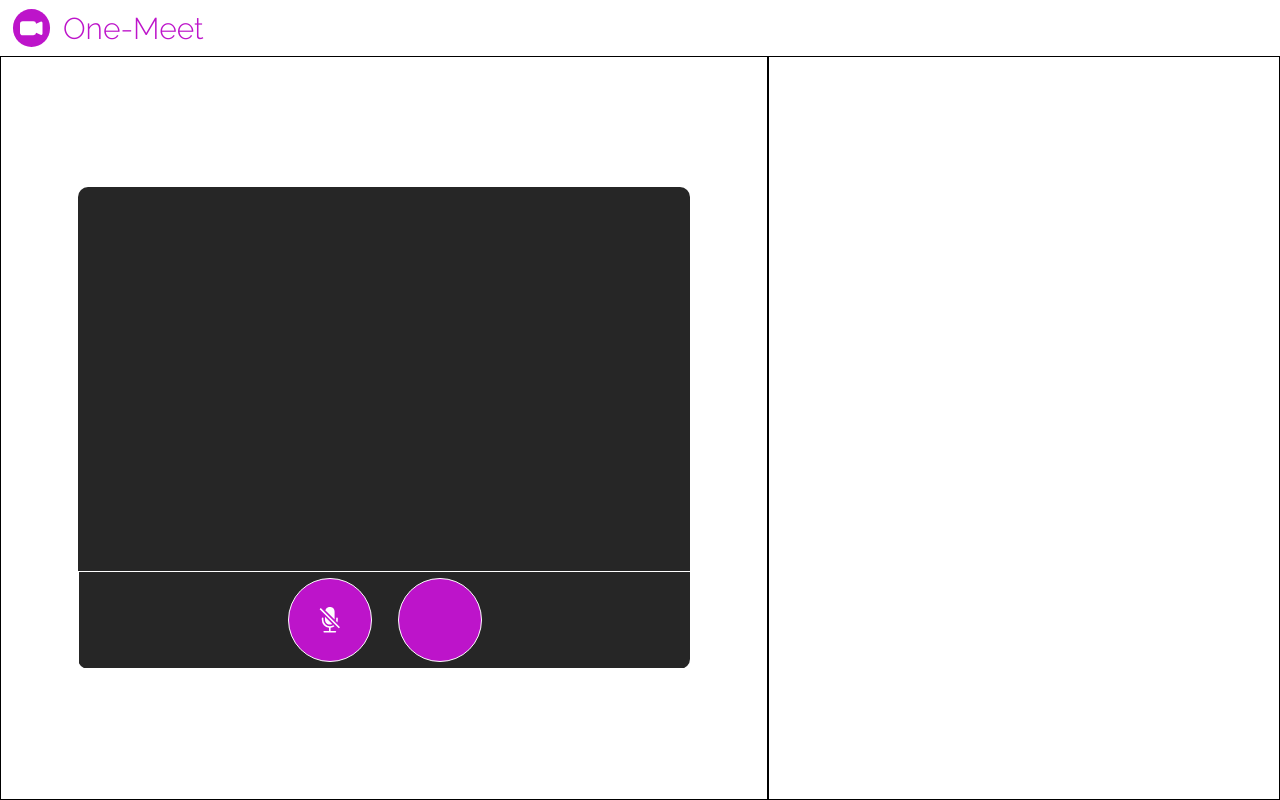
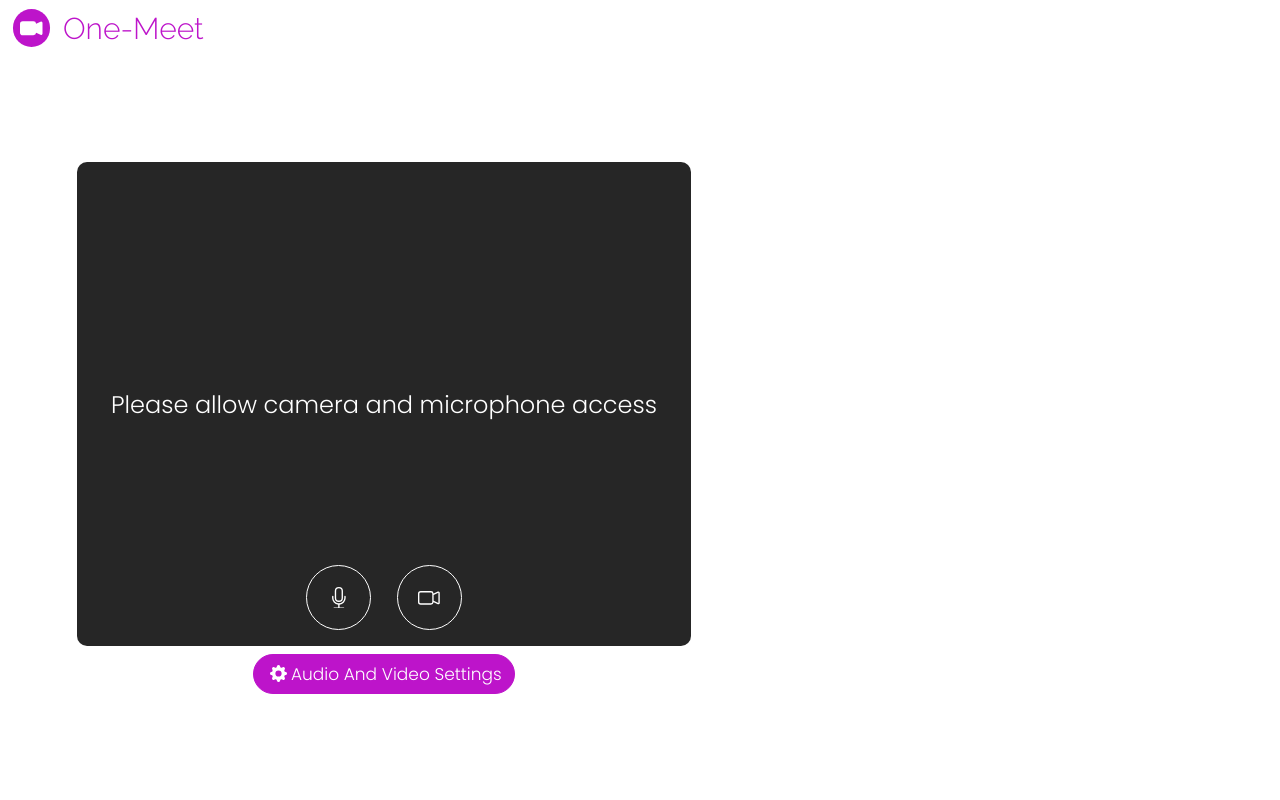
Before and after one commit to Abhinav-Sardar/One-Meet, a React (Create React App) app: page /create-meet in a window 1280 px wide. Built offline with nearby package versions, Linux system fonts and the light colour scheme; no server answers.

Commit message:
Implemented custom modal

```diff
--- a/public/index.html
+++ b/public/index.html
@@ -12,7 +12,10 @@
     <title>React App</title>
     <link rel="stylesheet" href="./styles.css" />
   </head>
-  <body></body>
+  <body>
+    <div id="root"></div>
+    <div id="modal"></div>
+  </body>
 
   <noscript>Please Enable Javascript to use this app</noscript>
 </html>
--- a/public/styles.css
+++ b/public/styles.css
@@ -8,3 +8,54 @@ body {
   height: 100vh;
   width: 100vw;
 }
+#root {
+  height: 100%;
+  width: 100%;
+}
+.modal-backdrop {
+  background-color: rgba(0, 0, 0, 0.5);
+  position: fixed;
+  top: 0;
+  left: 0;
+  height: 100vh;
+  width: 100vw;
+  z-index: 5;
+}
+
+.modal {
+  position: fixed;
+  top: 50%;
+  left: 50%;
+  transform: translate(-50%, -50%);
+  background-color: #fff;
+  width: 70vw;
+  height: 95vh;
+  border-radius: 10px;
+  z-index: 10;
+  display: flex;
+  flex-direction: column;
+}
+.modal > * {
+  width: 100%;
+}
+
+.modal-header {
+  height: 7vh;
+  display: flex;
+  justify-content: space-between;
+  align-items: center;
+}
+.modal-header > span {
+  font-size: 35px;
+  margin-left: 25px;
+}
+.modal-header > svg {
+  cursor: pointer;
+  font-size: 35px;
+  margin-right: 0.5vw;
+  color: red;
+}
+
+video {
+  transform: rotateY(180deg);
+}
--- a/src/constants/Components.tsx
+++ b/src/constants/Components.tsx
@@ -1,9 +1,16 @@
-import { Children, FC, CSSProperties } from "react";
+import React, { Children, FC, CSSProperties, ReactPortal } from "react";
 import { BrowserRouter, Routes } from "react-router-dom";
-import { LogoWrapper, Page, StyledButton } from "../styles/Components.styled";
+import {
+  LogoWrapper,
+  Page,
+  Selectable,
+  StyledButton,
+} from "../styles/Components.styled";
 import { BsCameraVideoFill } from "react-icons/bs";
-import { ButtonProps } from "./Types";
-import { motion } from "framer-motion";
+import { ButtonProps, ModalProps } from "./Types";
+import { createPortal } from "react-dom";
+import { AnimatePresence, motion } from "framer-motion";
+import { MdClose } from "react-icons/md";
 export const HOC: FC = ({ children }) => {
   return (
     <BrowserRouter>
@@ -55,3 +62,80 @@ export const FadedAnimationWrapper: FC<{ style?: CSSProperties }> = ({
     </Page>
   );
 };
+
+export const Modal = (props: ModalProps) => {
+  const modalRoot = document.getElementById("modal");
+  const backDropVariants = {
+    initial: {
+      opacity: 0,
+    },
+    animate: {
+      opacity: 1,
+      transition: {
+        duration: 0.5,
+      },
+    },
+    exit: {
+      opacity: 0,
+      transition: {
+        duration: 0.5,
+      },
+    },
+  };
+  const modalVariants = {
+    initial: {
+      height: "0vh",
+      width: "0vw",
+
+      opacity: 0,
+    },
+    animate: {
+      height: props.contentContainerStyle?.height || "95vh",
+      width: props.contentContainerStyle?.width || "70vw",
+      opacity: 1,
+      transition: {
+        duration: 0.5,
+      },
+    },
+    exit: {
+      height: "0vh",
+      width: "0vw",
+      opacity: 0,
+      transition: {
+        duration: 0.5,
+      },
+    },
+  };
+  return createPortal(
+    <AnimatePresence>
+      {props.visible && (
+        <>
+          <motion.div
+            variants={backDropVariants}
+            initial="initial"
+            animate="animate"
+            exit="exit"
+            className="modal-backdrop"
+            onClick={props.onClose}
+          />
+          <motion.div
+            variants={modalVariants}
+            initial="initial"
+            animate="animate"
+            exit="exit"
+            className="modal"
+            style={props.contentContainerStyle}
+          >
+            <div className="modal-header">
+              <span />
+              <Selectable>{props.title}</Selectable>
+              <MdClose onClick={props.onClose} />
+            </div>
+          </motion.div>
+        </>
+      )}
+    </AnimatePresence>,
+    // @ts-ignore
+    modalRoot
+  );
+};
--- a/src/index.tsx
+++ b/src/index.tsx
@@ -1,4 +1,4 @@
 import { render } from "react-dom";
 import App from "./App";
-const root = document.body;
+const root = document.getElementById("root");
 render(<App />, root);
--- a/src/screens/CreateMeet.tsx
+++ b/src/screens/CreateMeet.tsx
@@ -1,8 +1,24 @@
 import { access } from "fs";
+import { addListener } from "process";
 import { FC, useEffect, useState } from "react";
-import { BsMicFill, BsFillMicMuteFill } from "react-icons/bs";
+import {
+  BsMicFill,
+  BsFillMicMuteFill,
+  BsCameraVideoFill,
+  BsCameraVideoOffFill,
+  BsCameraVideoOff,
+  BsMicMute,
+  BsMic,
+  BsCameraVideo,
+  BsFillGearFill,
+} from "react-icons/bs";
 import { useNavigate } from "react-router-dom";
-import { FadedAnimationWrapper, Logo } from "../Constants/Components";
+import {
+  Button,
+  FadedAnimationWrapper,
+  Logo,
+  Modal,
+} from "../Constants/Components";
 import { accentColor } from "../Constants/Constants";
 import { Selectable } from "../styles/Components.styled";
 import {
@@ -11,17 +27,38 @@ import {
   CreateMeetHeader,
   CreateRoomContent,
   JoinInfo,
+  MediaStatusText,
   VideoContainer,
 } from "../styles/CreateMeet.styled";
 
 const CreateMeet: FC = () => {
   const [isGranted, setIsGranted] = useState<boolean>(false);
-  const [isMicOpen, setIsMicOpen] = useState<boolean>(false);
-  const [isCameraOpen, setIsCameraOpen] = useState<boolean>(false);
-  const initiateCamera = async () => {};
+  const [isMicOpen, setIsMicOpen] = useState<boolean>(true);
+  const [isCameraOpen, setIsCameraOpen] = useState<boolean>(true);
+  const [isModalOpen, setIsModalOpen] = useState<boolean>(false);
+  const initiateCamera = async () => {
+    try {
+      const stream = await navigator.mediaDevices.getUserMedia({
+        audio: true,
+        video: true,
+      });
+      const video = document.getElementById(
+        "video-preview"
+      ) as HTMLVideoElement;
+      video.srcObject = stream;
+      video.onloadedmetadata = () => {
+        video.play();
+      };
+
+      setIsGranted(true);
+    } catch (e) {}
+  };
   useEffect(() => {
+    initiateCamera();
     document.title = "Create Meet";
+    // initiateCamera();
     document.body.style.overflow = "hidden";
+
     return () => {
       document.body.style.overflow = "auto";
     };
@@ -29,7 +66,11 @@ const CreateMeet: FC = () => {
   const navigate = useNavigate();
   return (
     <FadedAnimationWrapper>
-      <CreateMeetHeader onClick={() => navigate("/")}>
+      <CreateMeetHeader
+        onClick={() => {
+          window.location.assign("/");
+        }}
+      >
         <Logo size={2.5} />
         <Selectable
           style={{
@@ -43,23 +84,67 @@ const CreateMeet: FC = () => {
       <CreateRoomContent>
         <VideoContainer>
           <div className="video-container">
-            <video></video>
-
+            <video
+              id="video-preview"
+              muted={!isMicOpen}
+              style={{
+                visibility: isCameraOpen ? "visible" : "hidden",
+              }}
+            ></video>
+            <MediaStatusText>
+              {!isGranted && "Please allow camera and microphone access"}
+              {!isCameraOpen && "Camera Closed"}
+            </MediaStatusText>
             <Controls>
               <ControlButton
                 color={isMicOpen ? "transparent" : accentColor}
                 className="ripple"
+                onClick={() => setIsMicOpen(!isMicOpen)}
               >
-                {isMicOpen ? <BsMicFill /> : <BsFillMicMuteFill />}
+                {isMicOpen ? <BsMic /> : <BsMicMute />}
               </ControlButton>
               <ControlButton
                 color={isCameraOpen ? "transparent" : accentColor}
-              ></ControlButton>
+                onClick={() => setIsCameraOpen(!isCameraOpen)}
+              >
+                {isCameraOpen ? <BsCameraVideo /> : <BsCameraVideoOff />}
+              </ControlButton>
             </Controls>
           </div>
+          <Button
+            backgroundColor={accentColor}
+            color="white"
+            onClick={() => {
+              setIsModalOpen(true);
+            }}
+            viewStyle={{
+              height: "5vh",
+              fontSize: "17px",
+              borderRadius: "100px",
+              marginTop: "1vh",
+            }}
+          >
+            <BsFillGearFill
+              style={{
+                margin: "0 .3vw",
+              }}
+            />{" "}
+            <span>Audio And Video Settings</span>
+          </Button>
         </VideoContainer>
-        <JoinInfo />
+        <JoinInfo></JoinInfo>
       </CreateRoomContent>
+
+      <Modal
+        onClose={() => setIsModalOpen(false)}
+        visible={isModalOpen}
+        title="Settings"
+        contentContainerStyle={{
+          width: "50vw",
+        }}
+      >
+        <h1>NPNPNP</h1>
+      </Modal>
     </FadedAnimationWrapper>
   );
 };
--- a/src/styles/Components.styled.ts
+++ b/src/styles/Components.styled.ts
@@ -33,20 +33,21 @@ export const LogoWrapper = styled.div`
 export const StyledButton = styled.button`
   border: none;
   outline: none;
-  padding: 0 2vw;
-  display: flex;
-  justify-content: space-around;
-  align-items: center;
+  padding: 0 1vw;
   font-size: 20px;
   font-family: "Poppins", sans-serif;
   border-radius: 5px;
   height: 8vh;
   transition: 400ms ease-in-out;
   cursor: pointer;
+  border: 1px solid ${(pr) => pr.about};
   background-color: ${(pr) => pr.about};
   color: ${(pr) => pr.color};
   &:hover {
     background-color: ${(pr) => pr.color};
     color: ${(pr) => pr.about};
   }
+  display: flex;
+  align-items: center;
+  justify-content: space-between;
 `;
--- a/src/styles/CreateMeet.styled.ts
+++ b/src/styles/CreateMeet.styled.ts
@@ -14,9 +14,9 @@ export const CreateRoomContent = styled.main`
   display: flex;
 `;
 export const VideoContainer = styled.div`
-  border: 1px solid black;
   flex: 1.5;
   display: flex;
+
   flex-direction: column;
   align-items: center;
   justify-content: center;
@@ -26,10 +26,17 @@ export const VideoContainer = styled.div`
     height: 65%;
     border-radius: 10px;
     position: relative;
+    video {
+      position: absolute;
+      border-radius: 10px;
+      height: 100%;
+      width: 100%;
+      top: 0;
+      left: 0;
+    }
   }
 `;
 export const JoinInfo = styled.div`
-  border: 1px solid black;
   flex: 1;
 `;
 
@@ -37,15 +44,14 @@ export const Controls = styled.div`
   position: absolute;
   bottom: 0;
   width: 100%;
-  border: 1px solid white;
   height: 20%;
   display: flex;
   justify-content: center;
   align-items: center;
 `;
 export const ControlButton = styled.button`
-  height: 10.5vh;
-  width: 10.5vh;
+  height: 65px;
+  width: 65px;
   border: 0;
   outline: 0;
   border-radius: 50%;
@@ -57,9 +63,21 @@ export const ControlButton = styled.button`
   background: ${(pr) => pr.color};
   svg {
     color: white;
-    font-size: 2vw;
+    font-size: 1.7vw;
   }
   transition: 400ms ease-in-out;
   &:hover {
   }
 `;
+
+export const MediaStatusText = styled.span`
+  font-size: 24px;
+  color: white;
+  text-align: center;
+  font-family: Poppins;
+  top: 50%;
+  position: absolute;
+  left: 50%;
+  transform: translate(-50%, -50%);
+  width: 100%;
+`;
```
Also changed, not shown: src/constants/Types.ts (+9 -1 lines).
